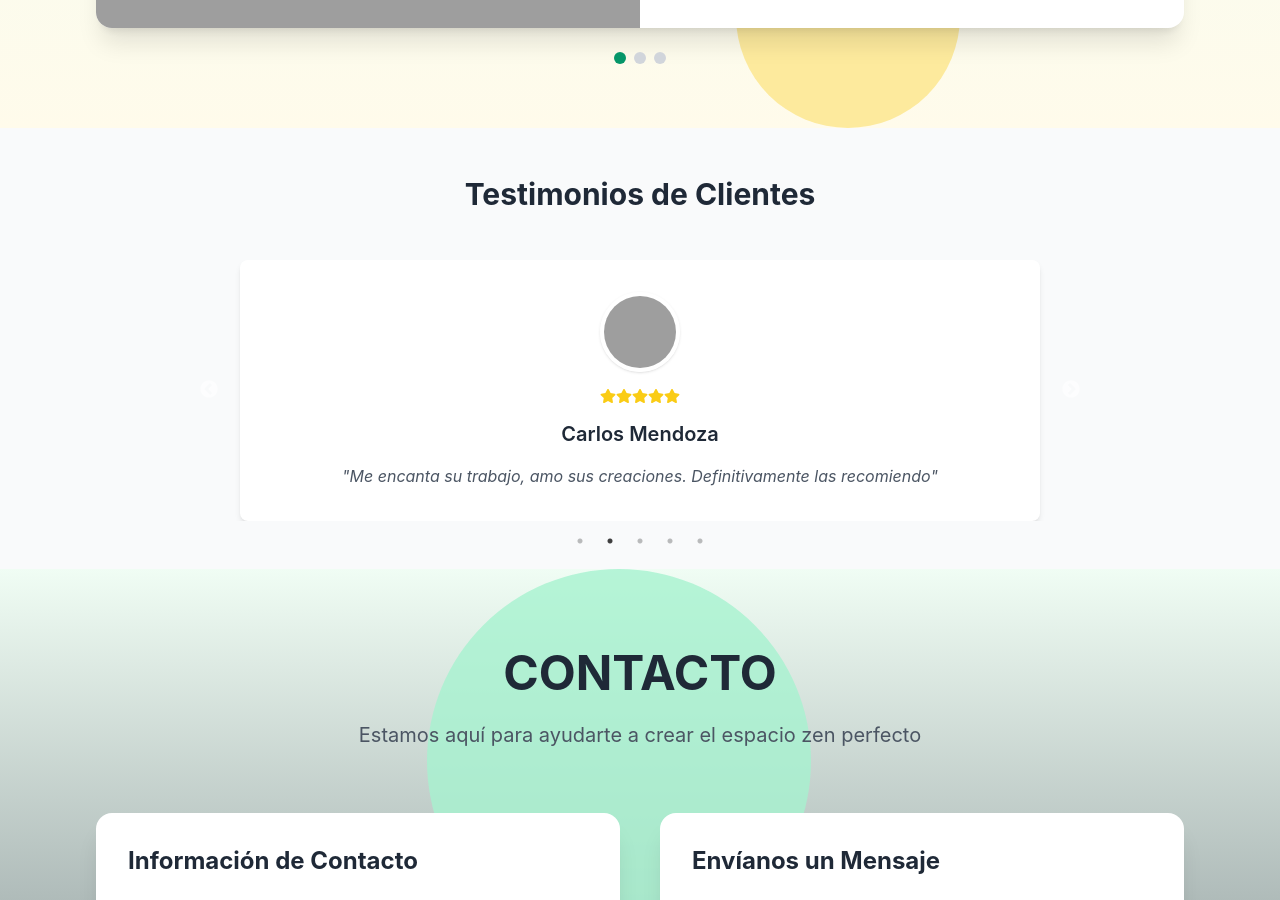
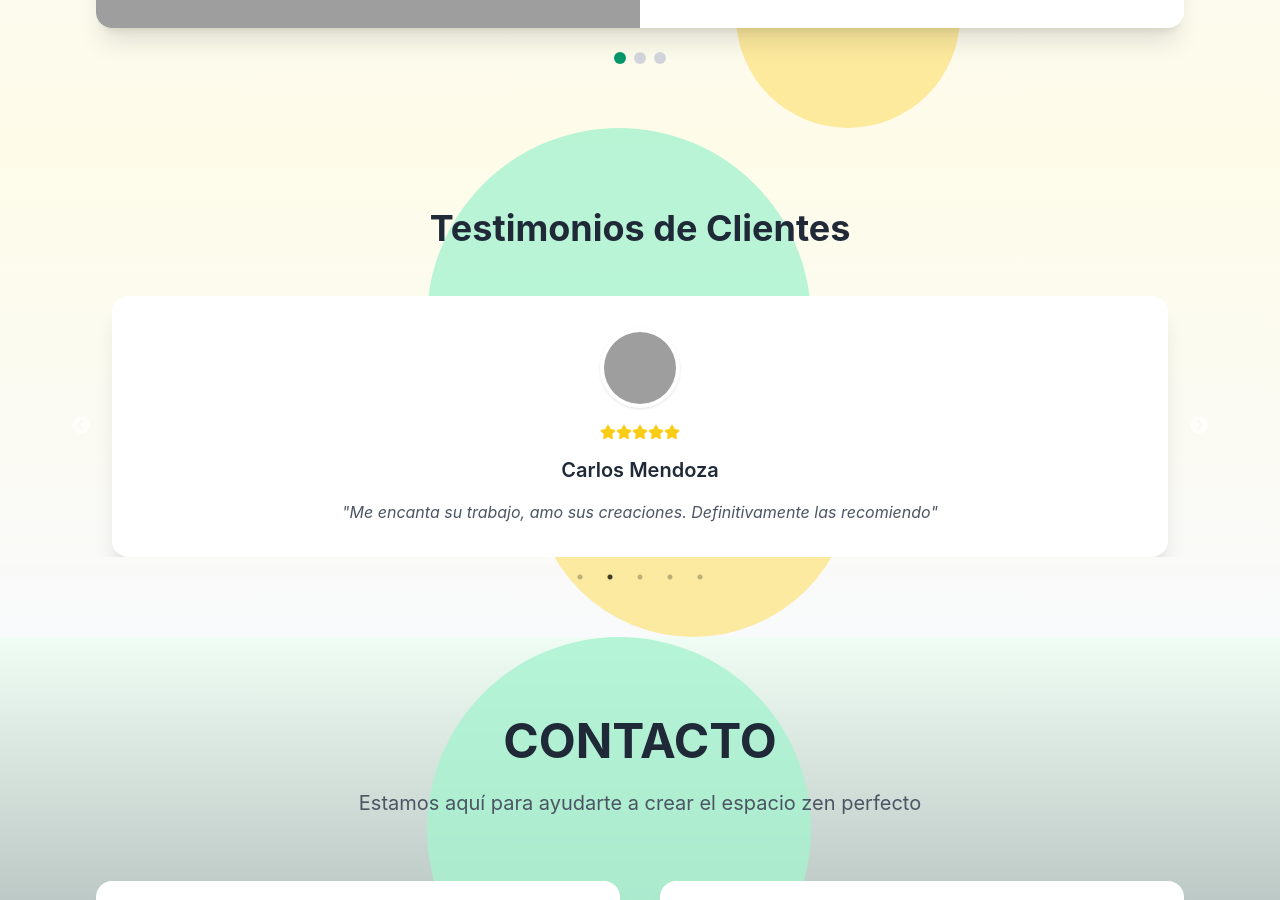
Before and after one commit to FrankyAntonioRodriguezHernandez/la-familia-del-bonsai-React, a React (Create React App) app: page / in a window 1280 px wide. Shown: the part 2840-3740 px from the top of the page. Built offline with nearby package versions, Linux system fonts and the light colour scheme; grey boxes are pictures that could not be loaded.

Commit message:
Cambiando fondo de testimonials

```diff
--- a/src/components/Testimonials.js
+++ b/src/components/Testimonials.js
@@ -65,36 +65,26 @@ const Testimonials = () => {
     )
   };
 
-  const containerStyles = {
-    padding: '0 20px',
-    maxWidth: '600px',
-    margin: '0 auto',
-    width: '100%'
-  }
+  return(
+    <div className="py-16 md:py-20 bg-gradient-to-b from-yellow-50 to-white-800 relative overflow-hidden">
+      {/* Organic background shapes - igual que en el componente de contacto */}
+      <div className="absolute inset-0 overflow-hidden">
+        <div className="absolute top-0 left-1/3 w-72 h-72 md:w-96 md:h-96 bg-emerald-200 rounded-full opacity-10 animate-pulse"></div>
+        <div className="absolute bottom-0 right-1/3 w-64 h-64 md:w-80 md:h-80 bg-amber-200 rounded-full opacity-10 animate-pulse"></div>
+      </div>
 
-  const imageStyles = {
-    width: '100%',
-    height: 'auto',
-    maxWidth: '300px',
-    margin: '0 auto',
-    borderRadius: '50%',
-    display: 'block'
-  }
-
-  return(
-    <div className="py-12 bg-gray-50">
-      <div className="max-w-4xl mx-auto px-4 sm:px-6 lg:px-8">
-        <h2 className="text-3xl font-bold text-center text-gray-800 mb-12">Testimonios de Clientes</h2>
+      <div className="relative z-10 max-w-6xl mx-auto px-4 sm:px-6 lg:px-8">
+        <h2 className="text-3xl md:text-4xl font-bold text-center text-gray-800 mb-12">Testimonios de Clientes</h2>
         <div className="relative">
           <Slider {...settings}>
             {testimonials.map((testimonial, index) => (
               <div key={index} className="px-4">
-                <div className="bg-white p-8 rounded-lg shadow-md text-center h-full">
+                <div className="bg-white p-6 md:p-8 rounded-xl md:rounded-2xl shadow-lg md:shadow-xl text-center h-full">
                   <div className="flex justify-center mb-4">
                     <img
                       src={testimonial.avatar}
                       alt={testimonial.name}
-                      className="w-20 h-20 rounded-full object-cover border-4 border-white shadow"
+                      className="w-16 h-16 md:w-20 md:h-20 rounded-full object-cover border-4 border-white shadow"
                     />
                   </div>
                   <StarRating rating={testimonial.rating} />
```
